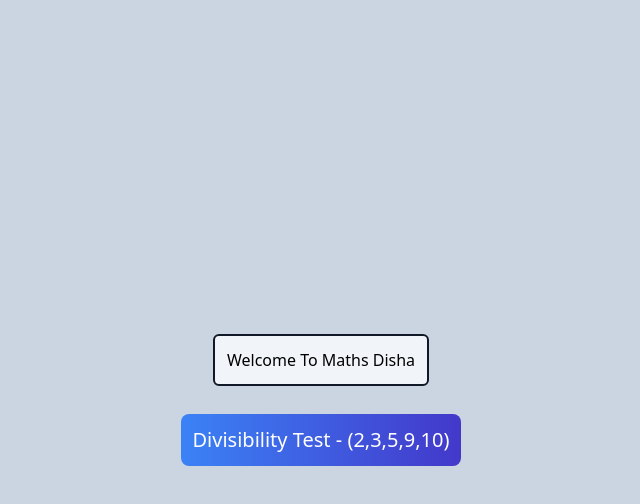
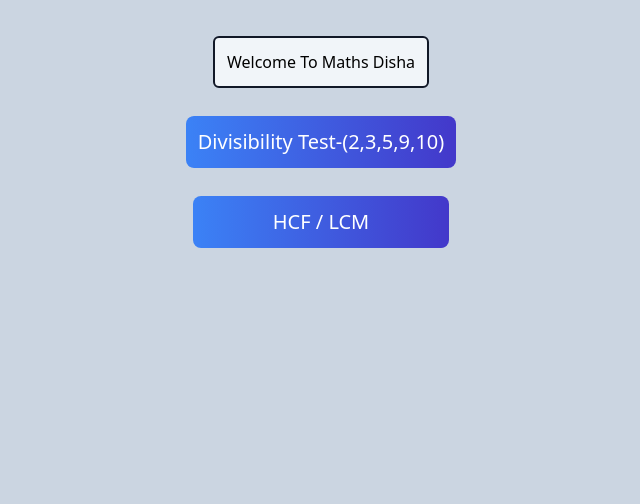
Before and after one commit to ManjiCoder/Maths-Disha, a React (Create React App) app: page / in a window 1280 px wide. Shown: the top 504 px of the page, without its empty margins (319-959 px from the left). Built offline with nearby package versions, Linux system fonts and the light colour scheme.

Commit message:
Route fixed

```diff
--- a/src/components/HomePage.js
+++ b/src/components/HomePage.js
@@ -3,13 +3,18 @@ import { Link } from "react-router-dom";
 
 function HomePage(props) {
   return (
-    <div className="flex flex-col flex-wrap justify-center items-center min-h-screen bg-slate-300 dark:bg-slate-900 gap-7">
+    <div className="flex flex-col flex-wrap justify-start pt-9 items-center min-h-screen bg-slate-300 dark:bg-slate-900 gap-7">
       <span className="p-3 bg-slate-100 border-2 border-gray-900 rounded-md">
         Welcome To {props.title}
       </span>
       <Link to="divisibilityTest">
         <button className="bg-gradient-to-r from-blue-500 to-indigo-700 text-white text-xl p-3 rounded-lg  hover:bg-blue-700 focus:bg-blue-800">
-          Divisibility Test - (2,3,5,9,10)
+          Divisibility Test-(2,3,5,9,10)
+        </button>
+      </Link>
+      <Link to="hcflcm">
+        <button className="px-20 bg-gradient-to-r from-blue-500 to-indigo-700 text-white text-xl p-3 rounded-lg  hover:bg-blue-700 focus:bg-blue-800">
+          HCF / LCM
         </button>
       </Link>
     </div>
```
